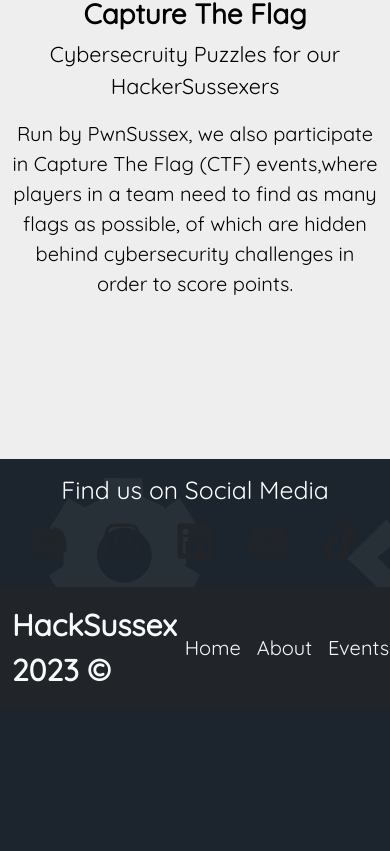
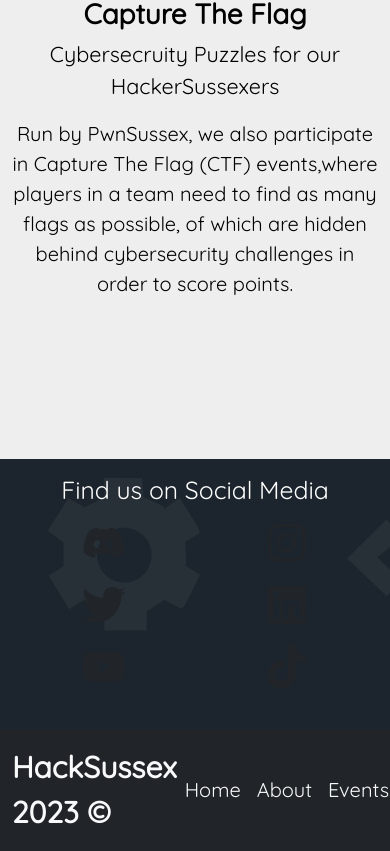
Before and after one commit to HackSussexP/HackSussexWebsite, a React (Create React App) app: page / in a window 390 px wide. Shown: the part 4079-4930 px from the top of the page. Before the commit the page ends 4788 px from the top, so only its background shows below. Built offline with nearby package versions, Linux system fonts and the light colour scheme.

Commit message:
feat: social media banner responsiveness

```diff
--- a/src/components/SocialMediaBanner.js
+++ b/src/components/SocialMediaBanner.js
@@ -1,14 +1,5 @@
 import React from 'react';
-
 import { FaDiscord, FaInstagram, FaLinkedin, FaTwitter, FaYoutube, FaTiktok } from 'react-icons/fa';
-
-const sectionStyle = {
-  backgroundSize: 'cover',
-  backgroundPosition: 'center',
-  backgroundRepeat: 'no-repeat',
-  height: '100%',
-  width: '100%',
-};
 
 const SocialMediaBanner = () => {
 
@@ -18,39 +9,39 @@ const SocialMediaBanner = () => {
 
   return (
     <>
-      <div className="container-fluid social-media-banner p-3 text-center" style={sectionStyle}>
+      <div className="container-fluid social-media-banner p-3 text-center">
         <div className="row text-center">
           <h2 className="col-12">Find us on Social Media</h2>
         </div>
         <div className="row justify-content-center p-2">
-          <div className="col col-sm-2 col-lg-1">
+          <div className="col-6 col-md-2 col-lg-1 mb-3 mb-lg-0">
             <button className="btn p-0 icon-button" onClick={() => openLink('https://discord.gg/Uwsbxy8Bqf')}>
-              <FaDiscord className="social-icon discord-icon display-2" />
+              <FaDiscord className="social-icon discord-icon display-1 mobile-big" />
             </button>
           </div>
-          <div className="col col-sm-2 col-lg-1">
+          <div className="col-6 col-md-2 col-lg-1 mb-3 mb-lg-0">
             <button className="btn p-0 icon-button" onClick={() => openLink('https://www.instagram.com/hacksussex')}>
-              <FaInstagram className="social-icon instagram-icon display-2" />
+              <FaInstagram className="social-icon instagram-icon display-1 mobile-big" />
             </button>
           </div>
-          <div className="col col-sm-2 col-lg-1">
-            <button className="btn p-0 icon-button" onClick={() => openLink('https://uk.linkedin.com/company/hacksussex')}>
-              <FaLinkedin className="social-icon linkedin-icon display-2" />
+          <div className="col-6 col-md-2 col-lg-1 mb-3 mb-lg-0">
+            <button className="btn p-0 icon-button" onClick={() => openLink('https://twitter.com/HackSussex')}>
+              <FaTwitter className="social-icon twitter-icon display-1 mobile-big" />
             </button>
           </div>
-          {/* <div className="col col-sm-2 col-lg-1">
-            <button className="btn p-0 icon-button" onClick={() => openLink('https://twitter.com/HackSussex')}>
-              <FaTwitter className="social-icon twitter-icon display-2" />
-            </button>
-          </div> */}
-          <div className="col col-sm-2 col-lg-1">
-            <button className="btn p-0 icon-button" onClick={() => openLink('https://www.youtube.com/@HackSussex')}>
-              <FaYoutube className="social-icon youtube-icon display-2" />
+          <div className="col-6 col-md-2 col-lg-1 mb-3 mb-lg-0">
+            <button className="btn p-0 icon-button" onClick={() => openLink('https://uk.linkedin.com/company/hacksussex')}>
+              <FaLinkedin className="social-icon linkedin-icon display-1 mobile-big" />
             </button>
           </div>
-          <div className="col col-sm-2 col-lg-1">
+          <div className="col-6 col-md-2 col-lg-1 mb-3 mb-lg-0">
+            <button className="btn p-0 icon-button" onClick={() => openLink('https://www.youtube.com/@HackSussex')}>
+              <FaYoutube className="social-icon youtube-icon display-1 mobile-big" />
+            </button>
+          </div>
+          <div className="col-6 col-md-2 col-lg-1 mb-3 mb-lg-0">
             <button className="btn p-0 icon-button" onClick={() => openLink('https://www.tiktok.com/@hacksussex')}>
-              <FaTiktok className="social-icon tiktok-icon display-2" />
+              <FaTiktok className="social-icon tiktok-icon display-1 mobile-big" />
             </button>
           </div>
         </div>
@@ -59,19 +50,20 @@ const SocialMediaBanner = () => {
         .social-icon {
           color: #3498db;
           transition: color 0.5s;
-          margin-left: 24px;
-          margin-right: 24px;
         }
         .discord-icon:hover,
         .instagram-icon:hover,
         .linkedin-icon:hover,
-        .twitter-icon:hover,
         .youtube-icon:hover,
         .tiktok-icon:hover {
           color: #34d2c8;
         }
+        @media (max-width: 768px) {
+          .mobile-big {
+            font-size: 5rem;
+          }
+        }
       `}</style>
-
     </>
   )
 }
```
